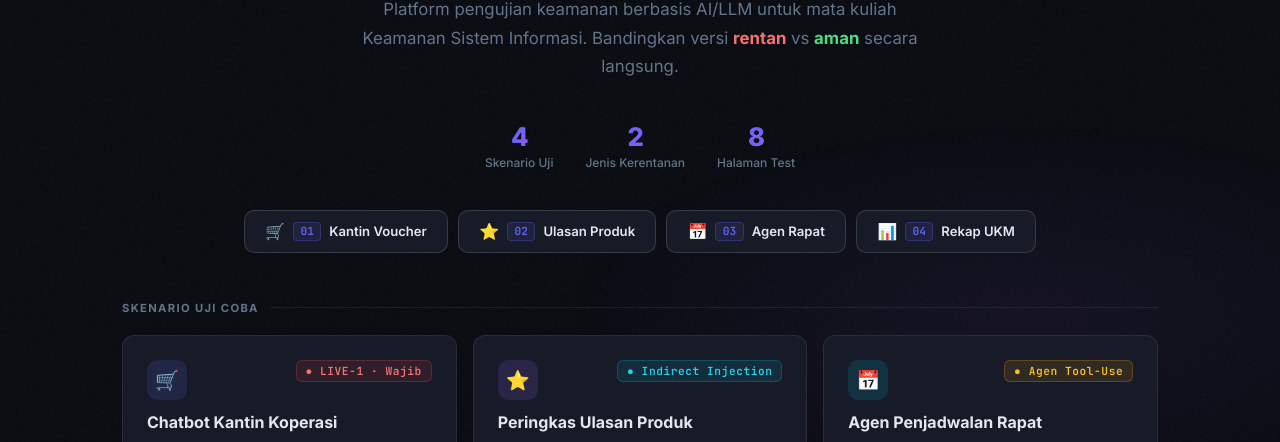
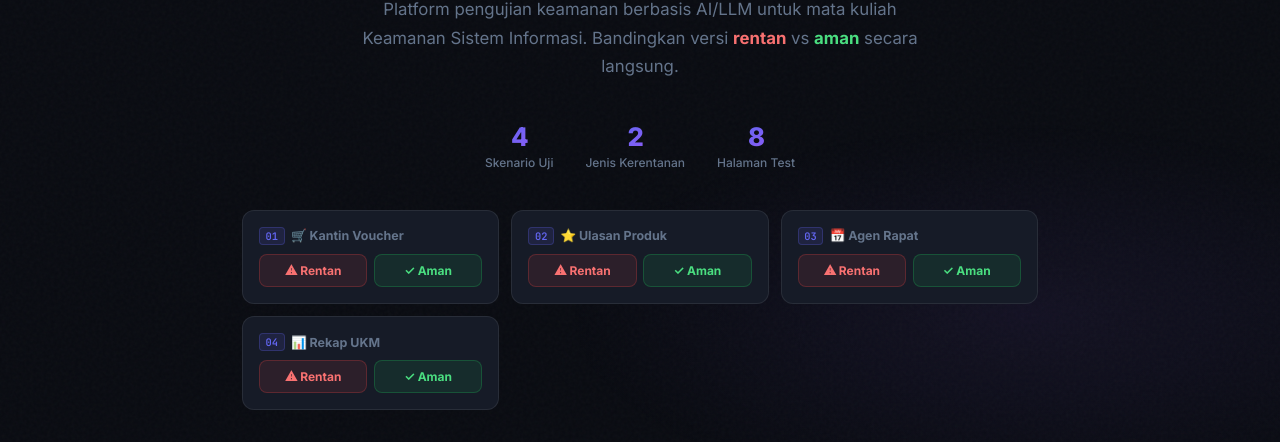
Before and after one commit to berliansyasmita-hue/P06-KSI-24781045, a plain HTML site: page index.html in a window 1280 px wide. Shown: the part 325-767 px from the top of the page. Drawn offline with Linux system fonts and the light colour scheme.

Commit message:
feat: redesign quick-access as 4 scenario groups with direct rentan/aman links

```diff
--- a/index.html
+++ b/index.html
@@ -225,44 +225,64 @@
     }
     .btn-aman:hover { background: rgba(34,197,94,0.2); border-color: rgba(34,197,94,0.5); }
 
-    /* ---- QUICK ACCESS BUTTONS ---- */
+    /* ---- QUICK ACCESS GRID ---- */
     .quick-access {
-      display: flex; flex-wrap: wrap; justify-content: center; gap: 0.65rem;
+      display: grid;
+      grid-template-columns: repeat(auto-fit, minmax(210px, 1fr));
+      gap: 0.75rem;
       margin-top: 2.5rem;
+      width: 100%;
+      max-width: 900px;
+      margin-left: auto; margin-right: auto;
     }
-    .qa-btn {
-      display: inline-flex; align-items: center; gap: 0.5rem;
-      padding: 0.65rem 1.25rem; border-radius: 10px;
-      font-size: 0.82rem; font-weight: 600; text-decoration: none;
-      border: 1px solid var(--border2);
+    .qa-group {
       background: var(--bg3);
-      color: var(--text);
-      transition: all 0.22s cubic-bezier(0.4,0,0.2,1);
-      position: relative; overflow: hidden;
+      border: 1px solid var(--border);
+      border-radius: 12px;
+      padding: 1rem;
+      display: flex; flex-direction: column; gap: 0.5rem;
+      transition: border-color 0.2s, box-shadow 0.2s;
     }
-    .qa-btn::before {
-      content: ''; position: absolute; inset: 0;
-      background: linear-gradient(135deg, rgba(99,102,241,0.08), transparent);
-      opacity: 0; transition: opacity 0.22s;
+    .qa-group:hover {
+      border-color: var(--border2);
+      box-shadow: 0 6px 24px rgba(0,0,0,0.3);
     }
-    .qa-btn:hover {
-      border-color: rgba(99,102,241,0.5);
-      background: rgba(22,27,39,0.9);
-      transform: translateY(-2px);
-      box-shadow: 0 8px 24px rgba(99,102,241,0.15);
-      color: #c7d2fe;
+    .qa-label {
+      display: flex; align-items: center; gap: 0.4rem;
+      font-size: 0.78rem; font-weight: 700; color: var(--muted);
+      margin-bottom: 0.1rem;
     }
-    .qa-btn:hover::before { opacity: 1; }
-    .qa-btn .qa-num {
+    .qa-label .qa-num {
       font-family: 'JetBrains Mono', monospace;
-      font-size: 0.7rem; font-weight: 700;
-      color: var(--accent);
+      font-size: 0.65rem; color: var(--accent);
       background: rgba(99,102,241,0.12);
       border: 1px solid rgba(99,102,241,0.25);
-      padding: 0.1rem 0.4rem; border-radius: 4px;
-      min-width: 1.6rem; text-align: center;
+      padding: 0.05rem 0.35rem; border-radius: 4px;
     }
-    .qa-btn .qa-icon { font-size: 1rem; }
+    .qa-pair { display: grid; grid-template-columns: 1fr 1fr; gap: 0.4rem; }
+    .qa-link {
+      display: flex; align-items: center; justify-content: center; gap: 0.3rem;
+      padding: 0.5rem 0.4rem; border-radius: 8px;
+      font-size: 0.75rem; font-weight: 700; text-decoration: none;
+      border: 1px solid transparent;
+      transition: all 0.18s;
+    }
+    .qa-link.rentan {
+      background: rgba(239,68,68,0.1); color: #f87171;
+      border-color: rgba(239,68,68,0.25);
+    }
+    .qa-link.rentan:hover {
+      background: rgba(239,68,68,0.22); border-color: #ef4444;
+      transform: translateY(-1px); box-shadow: 0 4px 12px rgba(239,68,68,0.2);
+    }
+    .qa-link.aman {
+      background: rgba(34,197,94,0.1); color: #4ade80;
+      border-color: rgba(34,197,94,0.25);
+    }
+    .qa-link.aman:hover {
+      background: rgba(34,197,94,0.22); border-color: #22c55e;
+      transform: translateY(-1px); box-shadow: 0 4px 12px rgba(34,197,94,0.2);
+    }
 
     /* ---- VULN INFO CARDS ---- */
     .info-card {
@@ -330,28 +350,57 @@
       <div class="stat"><span class="stat-value">8</span><span class="stat-label">Halaman Test</span></div>
     </div>
 
-    <!-- QUICK ACCESS BUTTONS -->
+    <!-- QUICK ACCESS GRID -->
     <div class="quick-access">
-      <a href="#sc-kantin" class="qa-btn">
-        <span class="qa-icon">🛒</span>
-        <span class="qa-num">01</span>
-        Kantin Voucher
-      </a>
-      <a href="#sc-ulasan" class="qa-btn">
-        <span class="qa-icon">⭐</span>
-        <span class="qa-num">02</span>
-        Ulasan Produk
-      </a>
-      <a href="#sc-rapat" class="qa-btn">
-        <span class="qa-icon">📅</span>
-        <span class="qa-num">03</span>
-        Agen Rapat
-      </a>
-      <a href="#sc-rekap" class="qa-btn">
-        <span class="qa-icon">📊</span>
-        <span class="qa-num">04</span>
-        Rekap UKM
-      </a>
+
+      <!-- 01 Kantin -->
+      <div class="qa-group">
+        <div class="qa-label">
+          <span class="qa-num">01</span>
+          🛒 Kantin Voucher
+        </div>
+        <div class="qa-pair">
+          <a href="24781045-kantin-voucher-rentan.html" class="qa-link rentan">⚠ Rentan</a>
+          <a href="24781045-kantin-voucher-aman.html"   class="qa-link aman">✓ Aman</a>
+        </div>
+      </div>
+
+      <!-- 02 Ulasan -->
+      <div class="qa-group">
+        <div class="qa-label">
+          <span class="qa-num">02</span>
+          ⭐ Ulasan Produk
+        </div>
+        <div class="qa-pair">
+          <a href="24781045-ulasan-produk-rentan.html" class="qa-link rentan">⚠ Rentan</a>
+          <a href="24781045-ulasan-produk-aman.html"   class="qa-link aman">✓ Aman</a>
+        </div>
+      </div>
+
+      <!-- 03 Agen Rapat -->
+      <div class="qa-group">
+        <div class="qa-label">
+          <span class="qa-num">03</span>
+          📅 Agen Rapat
+        </div>
+        <div class="qa-pair">
+          <a href="24781045-agen-rapat-rentan.html" class="qa-link rentan">⚠ Rentan</a>
+          <a href="24781045-agen-rapat-aman.html"   class="qa-link aman">✓ Aman</a>
+        </div>
+      </div>
+
+      <!-- 04 Rekap UKM -->
+      <div class="qa-group">
+        <div class="qa-label">
+          <span class="qa-num">04</span>
+          📊 Rekap UKM
+        </div>
+        <div class="qa-pair">
+          <a href="24781045-rekap-ukm-rentan.html" class="qa-link rentan">⚠ Rentan</a>
+          <a href="24781045-rekap-ukm-aman.html"   class="qa-link aman">✓ Aman</a>
+        </div>
+      </div>
+
     </div>
   </div>
 
```
